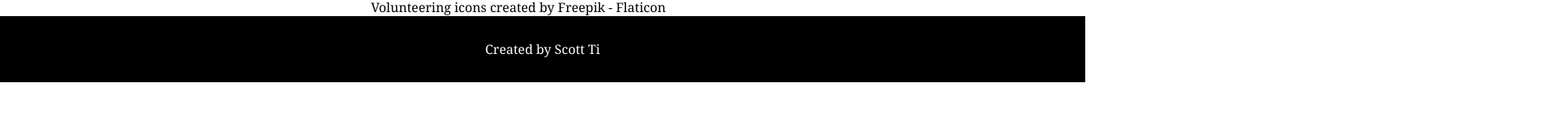
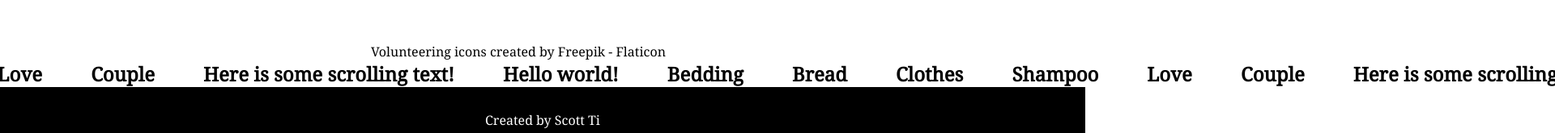
Before and after one commit to scottti312/ecommerce-react, a React (Create React App) app: page / in a window 1280 px wide. Shown: the part 646-811 px from the top of the page at 81% size, 1920 px wide, since content can reach past the window. Built offline with nearby package versions, Linux system fonts and the light colour scheme.

Commit message:
Implement scrolling text to homepage

```diff
--- a/src/App.js
+++ b/src/App.js
@@ -1,5 +1,5 @@
 import React from 'react';
-import Navbar from './Navbar';
+import Navbar from './components/Navbar';
 import { BrowserRouter, Route, Routes } from 'react-router-dom';
 import Home from './pages/Home';
 import Products from './pages/Products';
--- a/src/pages/Home.js
+++ b/src/pages/Home.js
@@ -1,8 +1,9 @@
 import React from 'react';
 import styled from 'styled-components';
-import bread from "../resources/bread.png";
-import shampoo from "../resources/shampoo.png";
-import love from "../resources/love.png";
+import bread from "../resources/stickers/bread.png";
+import shampoo from "../resources/stickers/shampoo.png";
+import love from "../resources/stickers/love.png";
+import ScrollingText from "../components/ScrollingText";
 
 const Home = () => {
   return (
@@ -37,7 +38,7 @@ const Home = () => {
           Volunteering icons created by Freepik - Flaticon
         </Credit>
       </CreditContainer>
-
+      <ScrollingText />
       <FooterContainer>
         <Footer>
           Created by Scott Ti
```
